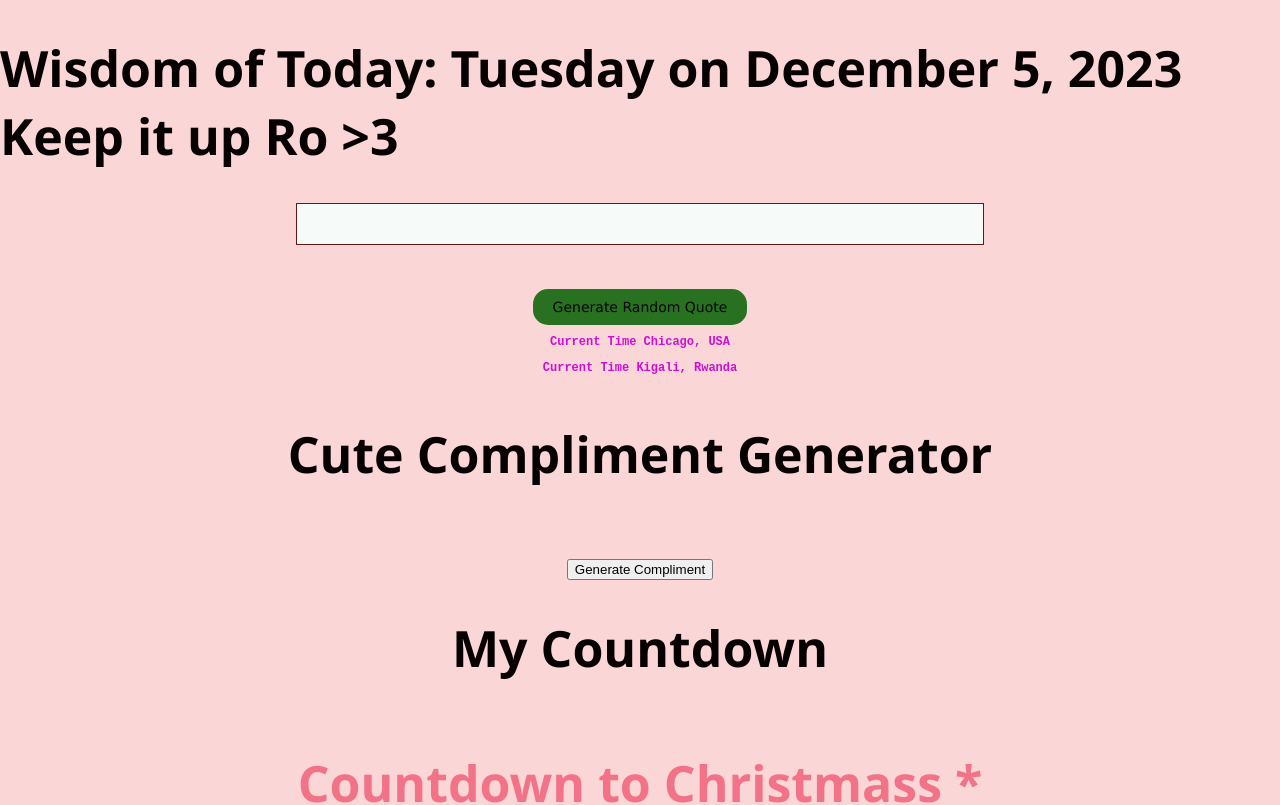
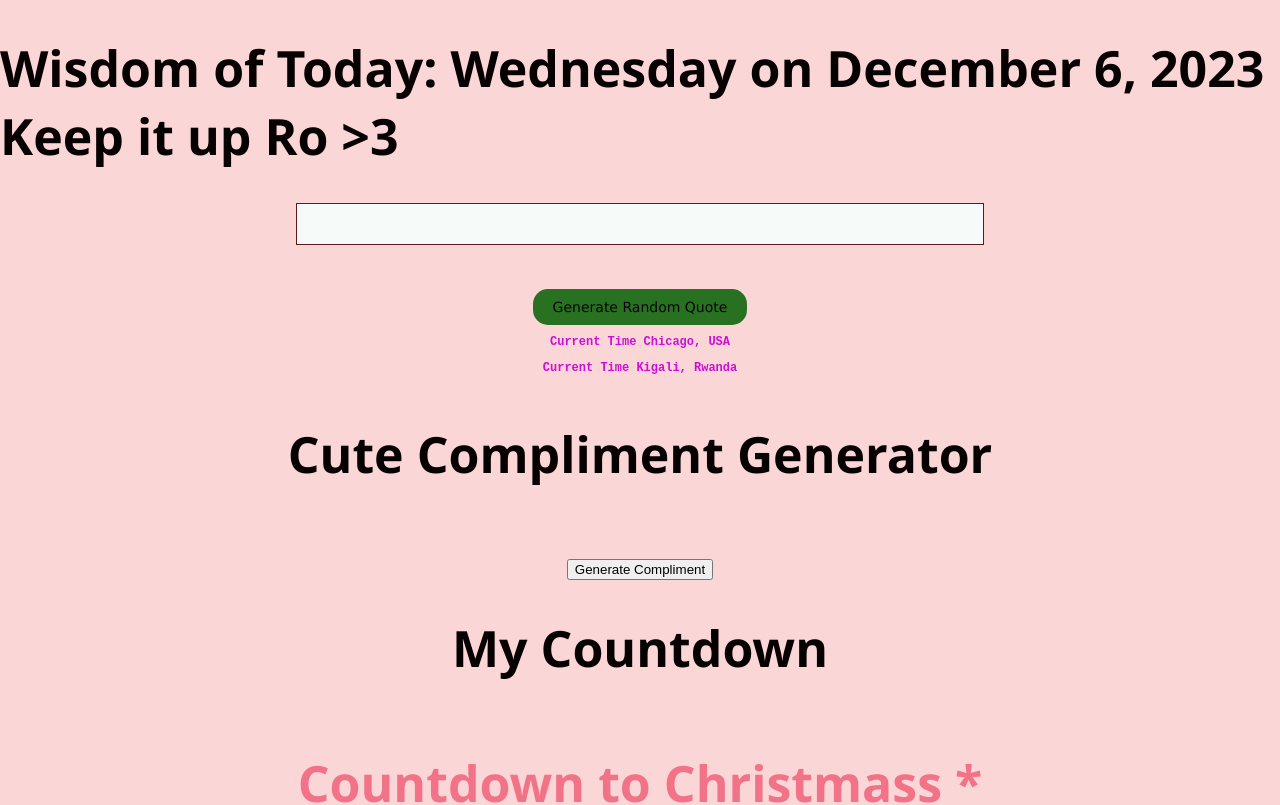
Before and after one commit to Lande21/RandomQuote, a React (Create React App) app: page / in a window 1280 px wide. Shown: the top 805 px of the page. Built offline with nearby package versions, Linux system fonts and the light colour scheme; no server answers.

Commit message:
changes for wednesday

```diff
--- a/src/QuoteDisplay.js
+++ b/src/QuoteDisplay.js
@@ -61,7 +61,7 @@ function QuoteDisplay() {
   return (
     <div>
 
-      <h1>Wisdom of Today: Tuesday on December 5, 2023 Keep it up Ro >3 </h1>
+      <h1>Wisdom of Today: Wednesday on December 6, 2023 Keep it up Ro >3 </h1>
       <div class="quote-container">
       <blockquote className="quote">{quote}
       </blockquote>
```
